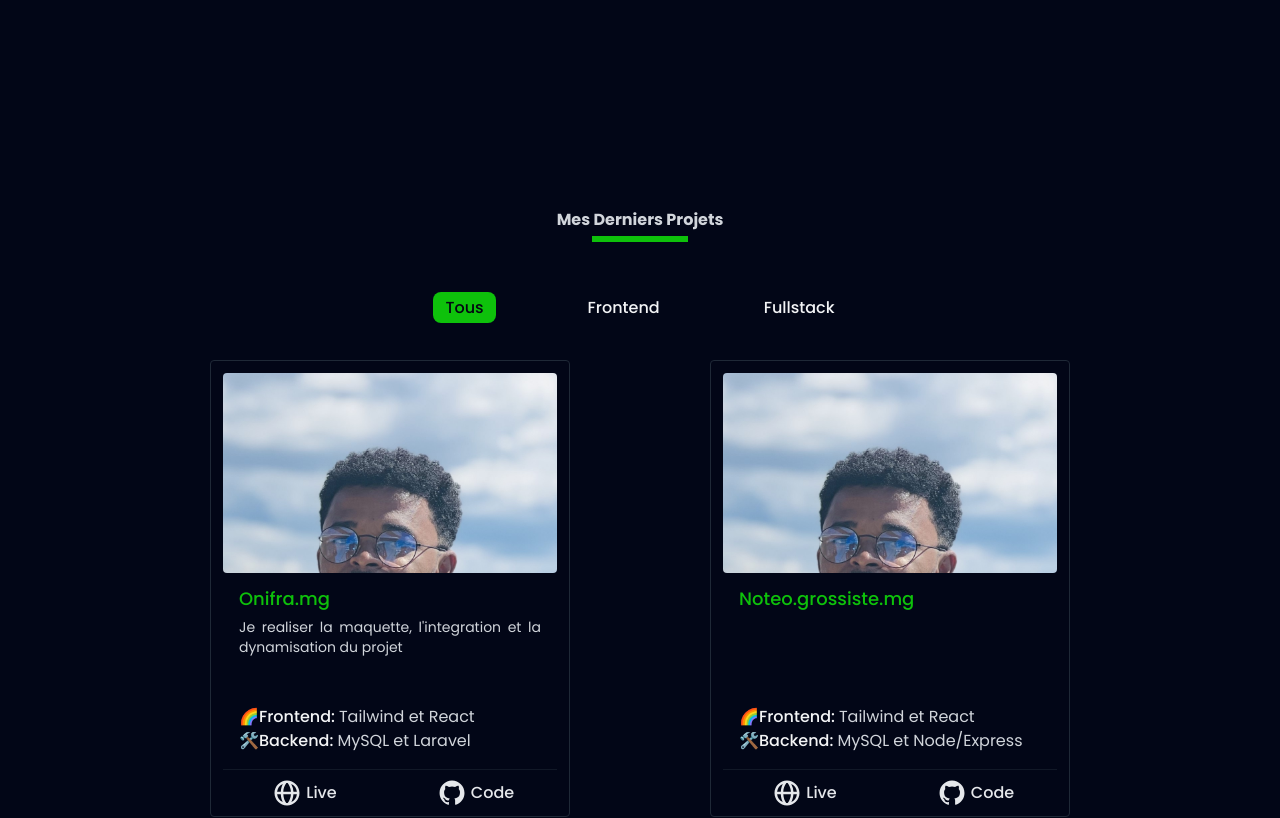
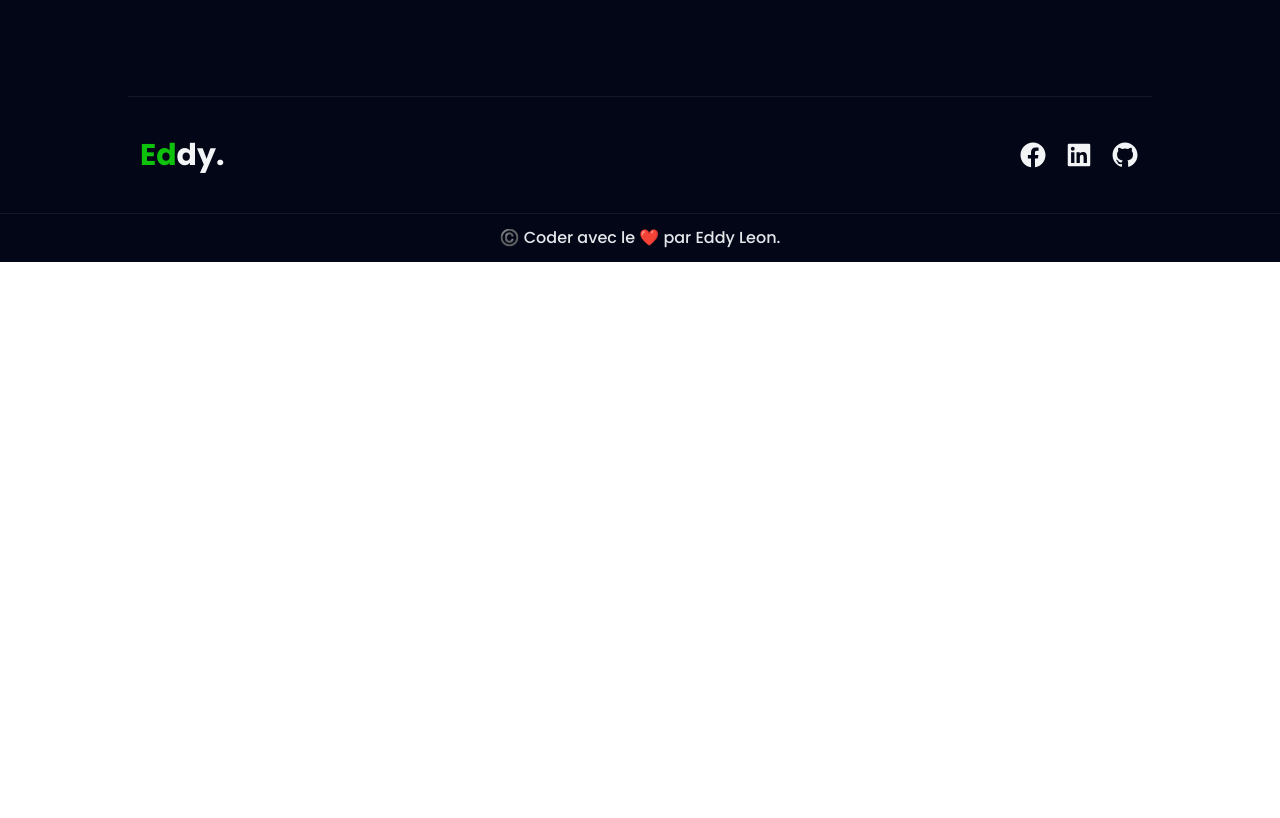
Before and after one commit to Eddy99leon/EddyPortfolio, a React (Vite) app: page / in a window 1280 px wide. Shown: the part 1088-1906 px from the top of the page. After the commit the page ends 1350 px from the top, so only its background shows below. Built offline with nearby package versions, Linux system fonts and the light colour scheme; a web font is replaced by a local one.

Commit message:
Correction routes

```diff
--- a/src/App.jsx
+++ b/src/App.jsx
@@ -24,8 +24,8 @@
       <Hero />
       <Techno />
       <Routes>
-        <Route path="/" element={<Project />}>
-          <Route path="/" element={<AllProject />} />
+        <Route path="/EddyPortfolio/" element={<Project />}>
+          <Route path="/EddyPortfolio/" element={<AllProject />} />
           <Route path="frontend" element={<Frontend />} />
           <Route path="fullstack" element={<Fullstack />} />
         </Route>
--- a/src/component/Project.jsx
+++ b/src/component/Project.jsx
@@ -11,19 +11,19 @@
       </div>
       <ul className='text-center space-x-10 md:space-x-20 mb-10 font-medium'>
         <NavLink
-          to="/"
+          to="/EddyPortfolio/"
           className='Nav-link hover:text-gray-950 hover:bg-ColorVert py-1 px-3 rounded-lg'
         >
           Tous
         </NavLink>
         <NavLink
-          to="/frontend"
+          to="/EddyPortfolio/frontend"
           className='Nav-link hover:text-gray-950 hover:bg-ColorVert py-1 px-3 rounded-lg'
         >
           Frontend
         </NavLink>
         <NavLink
-          to="/fullstack"
+          to="/EddyPortfolio/fullstack"
           className='Nav-link hover:text-gray-950 hover:bg-ColorVert py-1 px-3 rounded-lg'
         >
           Fullstack
```
